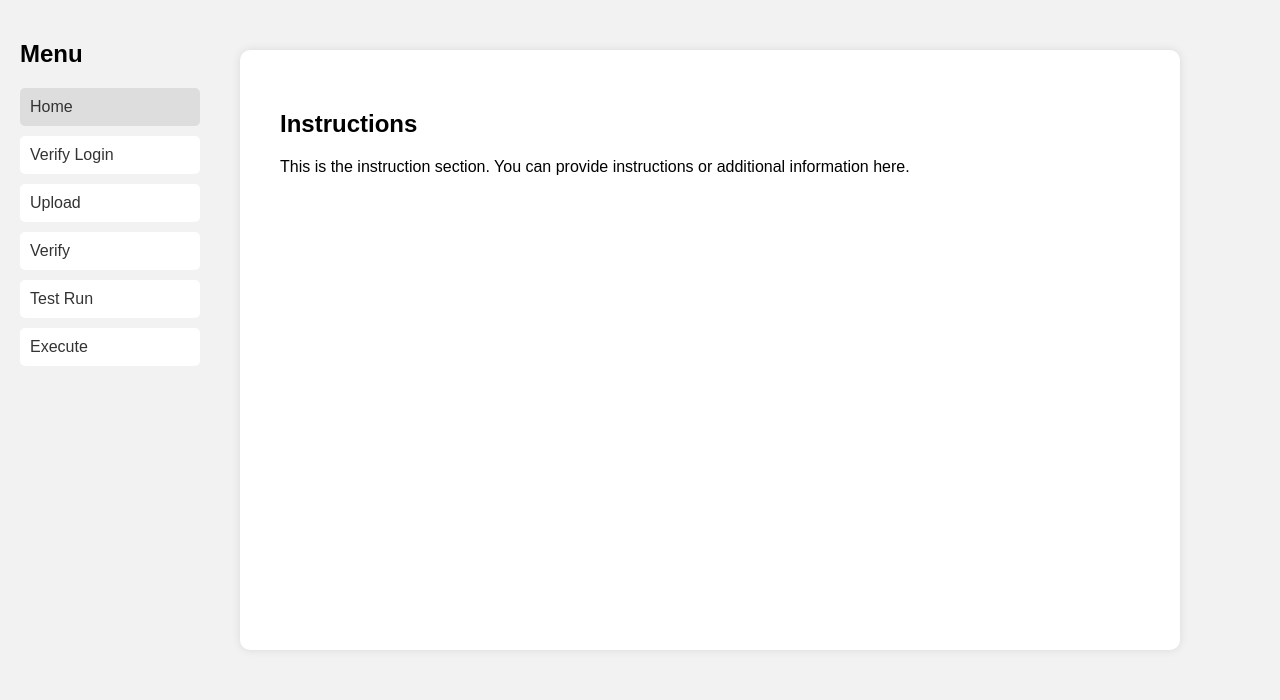
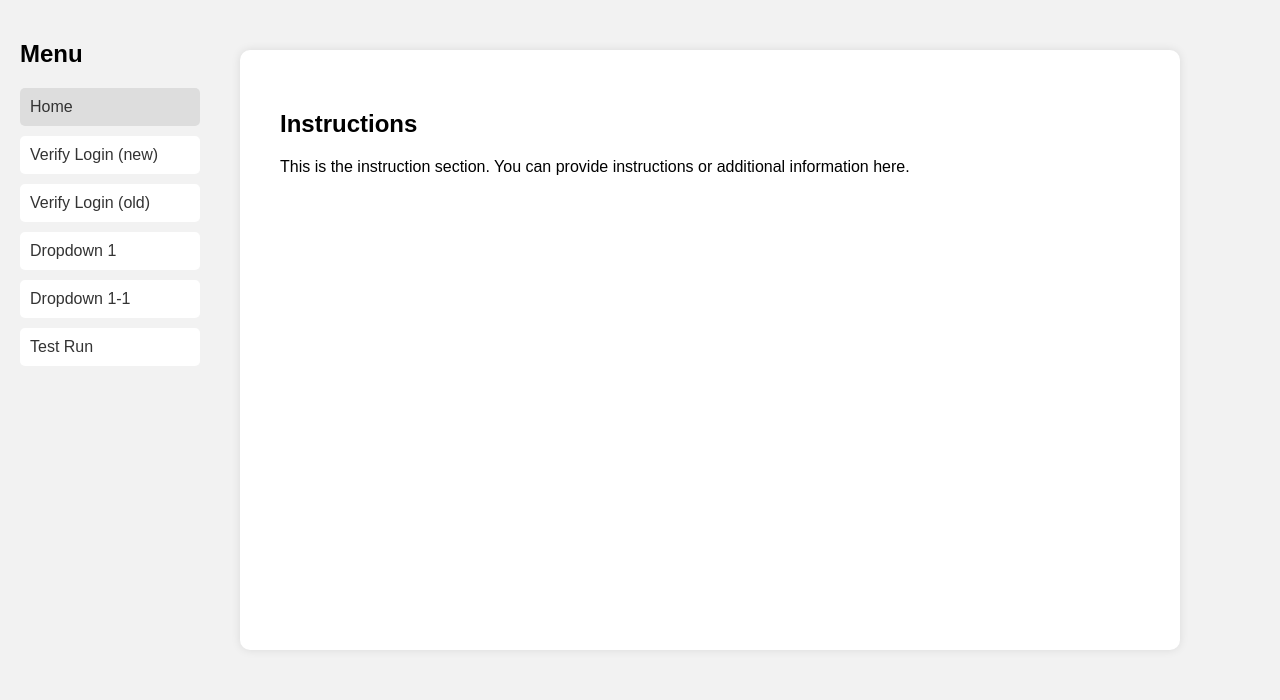
Before and after one commit to jay14zzz/flask-web-automation, a Flask app: page /home in a window 1280 px wide. Shown: the part 100-800 px from the top of the page. Run offline with Flask 3, Linux system fonts and the light colour scheme; the visitor is signed in with stand-in values (Sample User, id 1).

Commit message:
modified menu & route, function, script names

```diff
--- a/app.py
+++ b/app.py
@@ -1,4 +1,4 @@
-from flask import Flask, render_template, request, redirect, session, flash, url_for
+from flask import Flask, render_template, request, redirect, session, flash, url_for, abort
 import sqlite3
 from sqlite3 import IntegrityError
 
@@ -14,8 +14,8 @@ from flask import jsonify
 from selenium_scripts.seleniumDriverCheck import selenium_driver_check
 # from selenium_scripts.loginCheck import test_login_combinations
 from selenium_scripts.loginCheckV2 import test_login_combinations
-from selenium_scripts.dropdownCheck import dropdown_check
-from selenium_scripts.dropdown2Check import dropdown2_check
+from selenium_scripts.dropdown1 import dropdown1_check
+from selenium_scripts.dropdown1_1 import dropdown1_1_check
 
 # from loginCheck import test_login_combinations
 
@@ -609,18 +609,18 @@ def execute():
         return redirect('/login')
 
 # Route for dropdown verification page
-@app.route('/dropdown')
+@app.route('/dropdown1')
 def dropdown():
     if 'username' in session:
-        return render_template('user/dropdown.html', username=session['username'], active='')
+        return render_template('user/dropdown1.html', username=session['username'], active='dropdown1')
     else:
         return redirect('/login')
 
 # Route for dropdown verification page
-@app.route('/dropdown2')
+@app.route('/dropdown1-1')
 def dropdown2():
     if 'username' in session:
-        return render_template('user/dropdown2.html', username=session['username'], active='')
+        return render_template('user/dropdown1-1.html', username=session['username'], active='dropdown1-1')
     else:
         return redirect('/login')
 
@@ -628,7 +628,7 @@ def dropdown2():
 @app.route('/verifylogin')
 def verifylogin():
     if 'username' in session:
-        return render_template('user/verifylogin.html', username=session['username'], active='')
+        return render_template('user/verifylogin.html', username=session['username'], active='verifylogin')
     else:
         return redirect('/login')
 
@@ -753,19 +753,19 @@ def run_dropdown():
     if 'username' in session:
         url = request.args.get('url')
         id = request.args.get('id')
-        result = dropdown_check(url,id)
+        result = dropdown1_check(url,id)
         return jsonify(result), 200 if result["status"] == "success" else 500
     else:
         return redirect('/login')  # Redirect to login page if user is not logged in
 
 # Route for dropdown check
-@app.route('/run_dropdown2_check')
-def run_dropdown2():
+@app.route('/run_dropdown1_1_check')
+def run_dropdown1_1():
     if 'username' in session:
         url = request.args.get('url')
         id1 = request.args.get('id1')
         id2 = request.args.get('id2')
-        result = dropdown2_check(url,id1,id2)
+        result = dropdown1_1_check(url,id1,id2)
         return jsonify(result), 200 if result["status"] == "success" else 500
     else:
         return redirect('/login')  # Redirect to login page if user is not logged in
--- a/selenium_scripts/dropdownCheck.py
+++ b/selenium_scripts/dropdown1.py
@@ -8,7 +8,7 @@ from webdriver_manager.chrome import ChromeDriverManager
 
 import time
 
-def dropdown_check(url, element_id):
+def dropdown1_check(url, element_id):
     status = "success"
     message = ""
     dropdown_options = []
--- a/selenium_scripts/dropdown2Check.py
+++ b/selenium_scripts/dropdown1_1.py
@@ -8,7 +8,7 @@ from webdriver_manager.chrome import ChromeDriverManager
 
 import time
 
-def dropdown2_check(url,id1,id2):
+def dropdown1_1_check(url,id1,id2):
 
     status = "success"
     dropdownlst1 = []
--- a/templates/user/dropdown.html
+++ b/templates/user/dropdown1.html
@@ -24,10 +24,8 @@
         <h2>Menu</h2>
         <ul class="options">
             <li {% if active == 'home' %}class="active"{% endif %}><a href="/home">Home</a></li>
-            <li {% if active == 'upload' %}class="active"{% endif %}><a href="/upload">Upload</a></li>
-            <li {% if active == 'verify' %}class="active"{% endif %}><a href="/verify">Verify</a></li>
-            <li {% if active == 'test_run' %}class="active"{% endif %}><a href="/test_run">Test Run</a></li>
-            <li {% if active == 'execute' %}class="active"{% endif %}><a href="/execute">Execute</a></li>
+            <li {% if active == 'dropdown1' %}class="active"{% endif %}><a href="/dropdown1">Dropdown 1</a></li>
+
         </ul>
     </div>
 
--- a/templates/user/home.html
+++ b/templates/user/home.html
@@ -24,11 +24,12 @@
         <h2>Menu</h2>
         <ul class="options">
             <li {% if active == 'home' %}class="active"{% endif %}><a href="/home">Home</a></li>
-            <li {% if active == 'verifylogin' %}class="active"{% endif %}><a href="/verifylogin">Verify Login</a></li>
-            <li {% if active == 'upload' %}class="active"{% endif %}><a href="/upload">Upload</a></li>
-            <li {% if active == 'verify' %}class="active"{% endif %}><a href="/verify">Verify</a></li>
+            <li {% if active == 'verifylogin' %}class="active"{% endif %}><a href="/verifylogin">Verify Login (new)</a></li>
+            <li {% if active == 'upload' %}class="active"{% endif %}><a href="/upload">Verify Login (old)</a></li>
+            <li {% if active == 'dropdown1' %}class="active"{% endif %}><a href="/dropdown1">Dropdown 1</a></li>
+            <li {% if active == 'dropdown1-1' %}class="active"{% endif %}><a href="/dropdown1-1">Dropdown 1-1</a></li>
             <li {% if active == 'test_run' %}class="active"{% endif %}><a href="/test_run">Test Run</a></li>
-            <li {% if active == 'execute' %}class="active"{% endif %}><a href="/execute">Execute</a></li>
+
         </ul>
     </div>
 
--- a/templates/user/verifylogin.html
+++ b/templates/user/verifylogin.html
@@ -25,10 +25,7 @@
         <h2>Menu</h2>
         <ul class="options">
             <li {% if active == 'home' %}class="active"{% endif %}><a href="/home">Home</a></li>
-            <li {% if active == 'upload' %}class="active"{% endif %}><a href="/upload">Upload</a></li>
-            <li {% if active == 'verify' %}class="active"{% endif %}><a href="/verify">Verify</a></li>
-            <li {% if active == 'test_run' %}class="active"{% endif %}><a href="/test_run">Test Run</a></li>
-            <li {% if active == 'execute' %}class="active"{% endif %}><a href="/execute">Execute</a></li>
+            <li {% if active == 'verifylogin' %}class="active"{% endif %}><a href="/verifylogin">Verify Login (new)</a></li>
         </ul>
     </div>
 
```
Also changed, not shown: templates/user/dropdown1-1.html (renamed from templates/user/dropdown2.html, +3 -5 lines).
